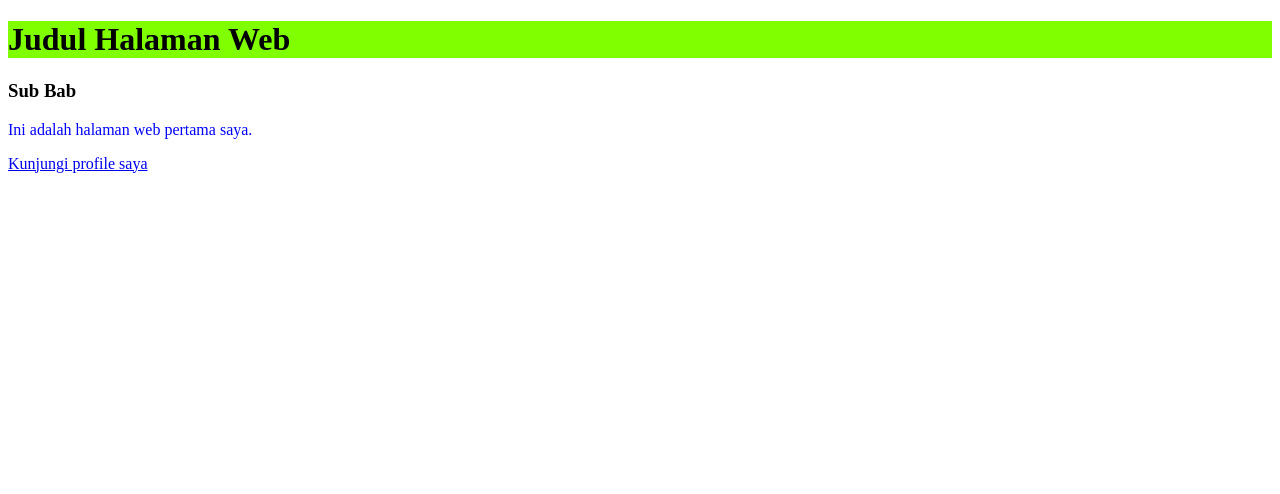
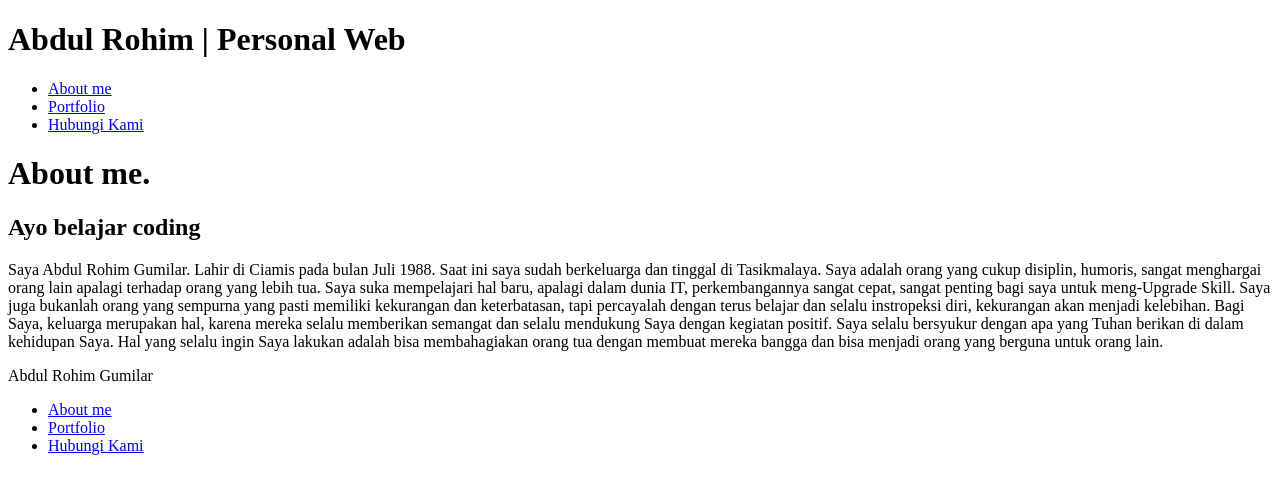
Before and after one commit to arohimgumilar/latihanweb, a plain HTML site: page index.html in a window 1280 px wide. Drawn offline with Linux system fonts and the light colour scheme.

Commit message:
perubahan konten

```diff
--- a/index.html
+++ b/index.html
@@ -4,12 +4,41 @@
     <meta charset="UTF-8">
     <meta http-equiv="X-UA-Compatible" content="IE=edge">
     <meta name="viewport" content="width=device-width, initial-scale=1.0">
-    <title>MEMBUAT HALAMAN WEB</title>
+    <title>Abdul Rohim | Personal Web</title>
 </head>
 <body>
-   <h1 style="background-color: chartreuse;">Judul Halaman Web</h1>
-   <h3>Sub Bab</h3>
-   <p style="color: blue;">Ini adalah halaman web pertama saya.</p>
-<a href="https://instagram.com/a_dika.r">Kunjungi profile saya</a>
+    <div class="header">
+        <h1>Abdul Rohim | Personal Web</h1>
+        <div class="header-list">
+          <ul>
+            <li><a href="https://www.instagram.com/arohimgumilar/"> About me</a></li>
+            <li><a href="#">Portfolio</a></li>
+            <li><a href="#">Hubungi Kami</a></li>
+          </ul>
+        </div>
+      </div>
+      <div class="main">
+        <div class="">
+          <h1>About me<span>.</span></h1>
+          <h2>Ayo belajar coding</h2>
+          <p>Saya Abdul Rohim Gumilar. Lahir di Ciamis pada bulan Juli 1988. Saat ini saya sudah berkeluarga dan tinggal di Tasikmalaya.
+            Saya adalah orang yang cukup disiplin, humoris, sangat menghargai orang lain apalagi terhadap orang yang lebih tua.
+            Saya suka mempelajari hal baru, apalagi dalam dunia IT, perkembangannya sangat cepat, sangat penting bagi saya untuk meng-Upgrade Skill.
+            Saya juga bukanlah orang yang sempurna yang pasti memiliki kekurangan dan keterbatasan, tapi percayalah dengan terus belajar dan selalu instropeksi diri, kekurangan akan menjadi kelebihan.
+            Bagi Saya, keluarga merupakan hal, karena mereka selalu memberikan semangat dan selalu mendukung Saya dengan kegiatan positif. Saya selalu bersyukur dengan apa yang Tuhan berikan di dalam kehidupan Saya. Hal yang selalu ingin Saya lakukan adalah bisa membahagiakan orang tua dengan membuat mereka bangga dan bisa menjadi orang yang berguna untuk orang lain.
+        </p>
+        </div>
+
+        <div class="footer">
+        <div class="footer-logo">Abdul Rohim Gumilar</div>
+        <div class="footer-list">
+          <ul>
+            <li><a href="#"> About me</a></li>
+            <li><a href="#">Portfolio</a></li>
+            <li><a href="#">Hubungi Kami</a></li>
+          </ul>
+        </div>
+      </div>
+
 </body>
 </html>
```
